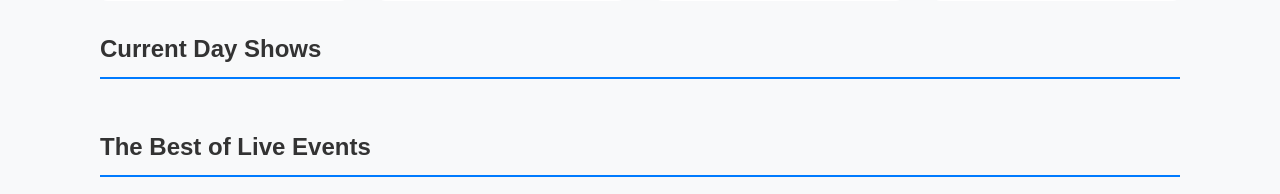
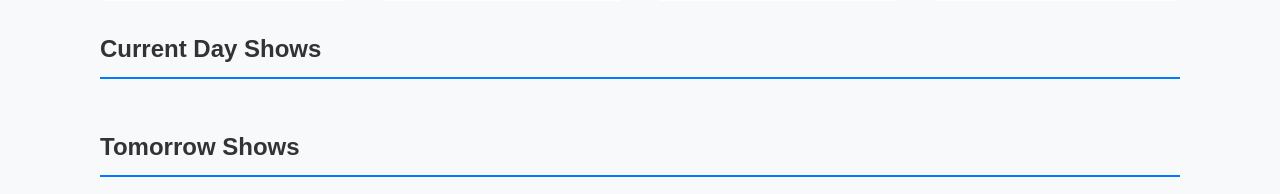
Before and after one commit to Koushikdama/bookmyshow, a Django app: page / in a window 1280 px wide. Shown: the part 920-1114 px from the top of the page. Run offline with Django 5.2, Linux system fonts and the light colour scheme; data comes from the database, SQL or seed files in the repository; some libraries are stand-ins or nearby versions.

Commit message:
Update home.html

```diff
--- a/templates/home.html
+++ b/templates/home.html
@@ -186,7 +186,7 @@
 
 {% comment %}  {% endcomment %}
 
-{% comment %} <div class="section-title">Tomorrow   Shows</div>
+ <div class="section-title">Tomorrow   Shows</div>
 <div class="row">
     {% if tomorrow_shows %}
   {% for show in tomorrow_shows %}
@@ -211,7 +211,7 @@
   </div>
   {% endfor %}
   {% endif %}
-</div> {% endcomment %}
+</div>
 
 {% comment %}  {% endcomment %}
 
```
